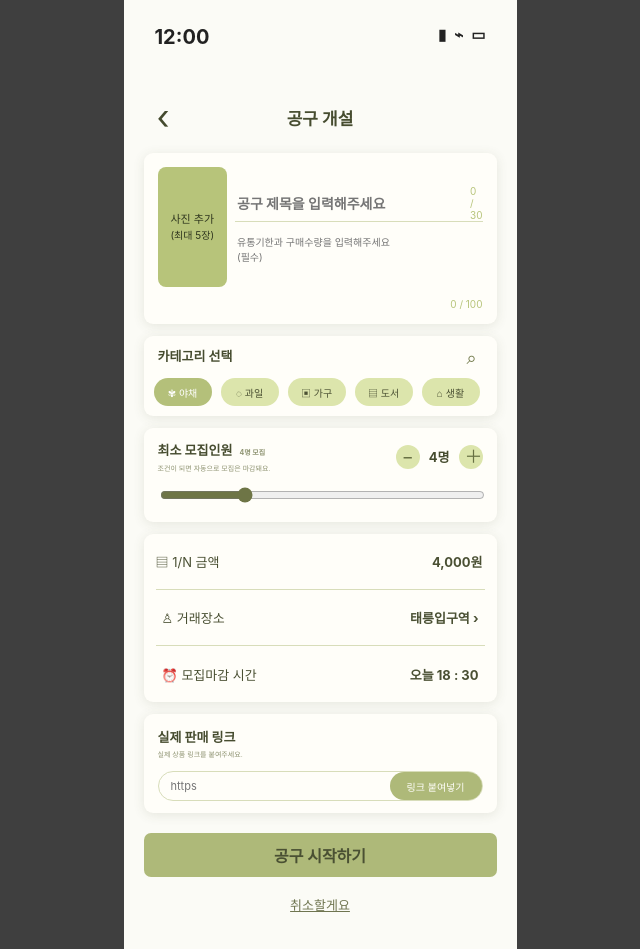
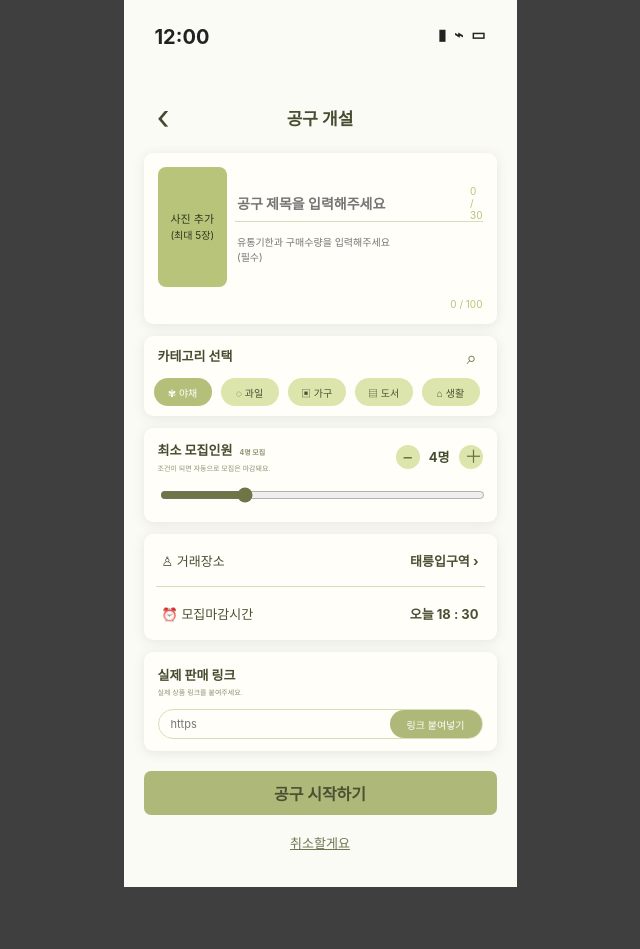
Before and after one commit to dw261/Nona_team09, a Django app: page /posts/groups/create/ in a window 1280 px wide. Shown: the whole page, without its empty margins (320-960 px from the left). After the commit the page ends 887 px from the top, so only its background shows below. Run offline with Django 5.2, Linux system fonts and the light colour scheme; the visitor is signed in with stand-in values (Sample User, id 1).

Commit message:
fix create ui design

```diff
--- a/static/app/css/nona.css
+++ b/static/app/css/nona.css
@@ -812,3 +812,11 @@ button {
   height: auto;
   display: inline-block;
 }
+
+.compact-info-card {
+  min-height: 106px;
+}
+
+.compact-info-card .info-row {
+  height: 53px;
+}
--- a/static/app/js/nona.js
+++ b/static/app/js/nona.js
@@ -196,12 +196,3 @@ if (descriptionTextarea && textareaCount) {
     textareaCount.textContent = `${descriptionTextarea.value.length} / ${descriptionTextarea.maxLength}`;
   });
 }
-
-/* editable price */
-const priceInput = document.querySelector(".info-input");
-
-if (priceInput) {
-  priceInput.addEventListener("focus", () => {
-    priceInput.select();
-  });
-}
--- a/templates/posts/group_create.html
+++ b/templates/posts/group_create.html
@@ -134,26 +134,14 @@
             />
           </section>
 
-          <section class="form-card info-card">
-            <label class="info-row">
-              <span>▤ 1/N 금액</span>
-              <input
-                class="info-input"
-                type="text"
-                name="price"
-                value="4,000원"
-                inputmode="numeric"
-                aria-label="1/N 금액"
-              />
-            </label>
-
+          <section class="form-card info-card compact-info-card">
             <button type="button" class="info-row">
               <span>♙ 거래장소</span>
               <strong>태릉입구역 ›</strong>
             </button>
 
             <button type="button" class="info-row">
-              <span>⏰ 모집마감 시간</span>
+              <span>⏰ 모집마감시간</span>
               <strong>오늘 18 : 30</strong>
             </button>
           </section>
```
Also changed, not shown: static/app/images/logo.svg (renamed from static/images/logo.svg).
